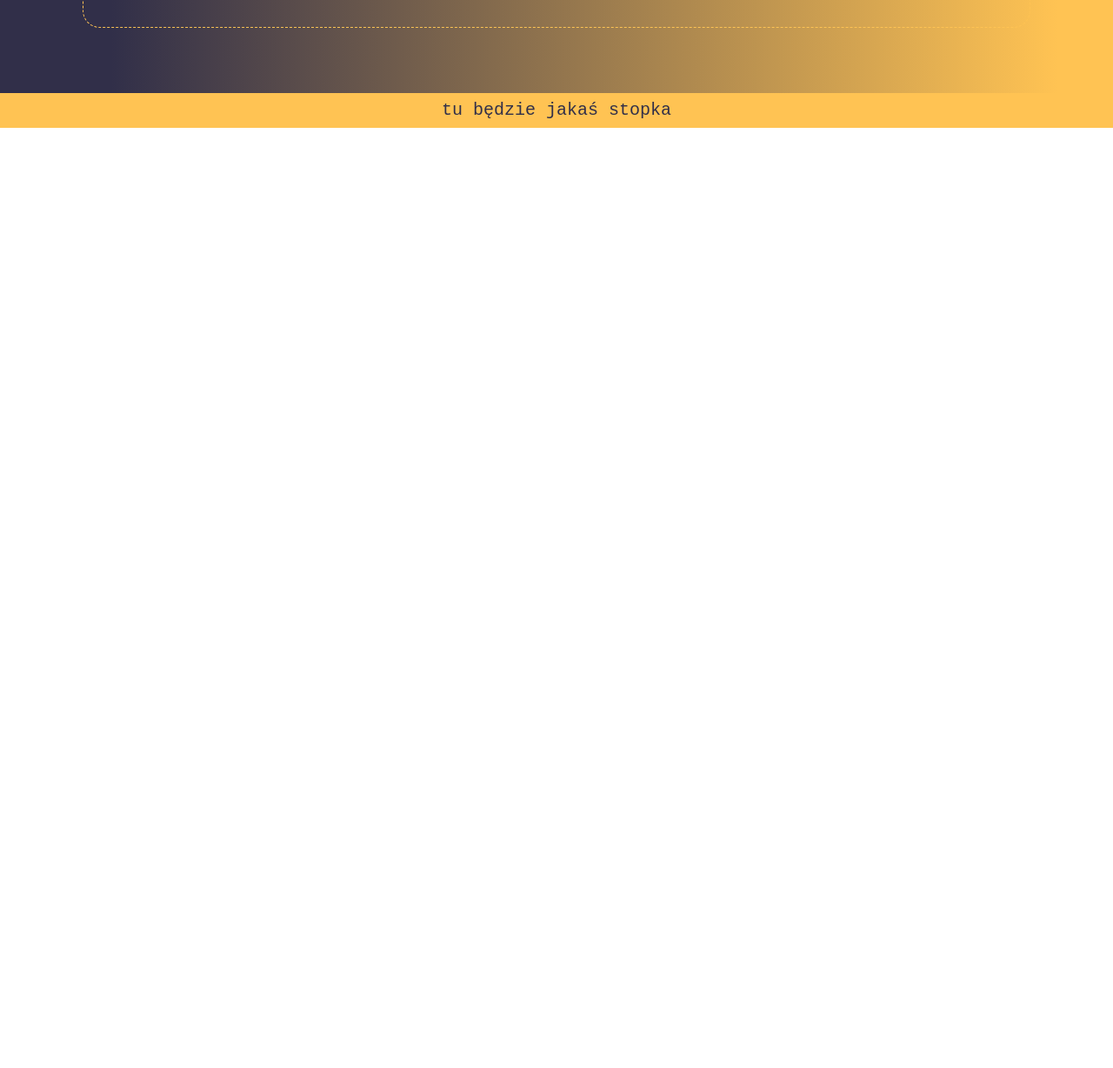
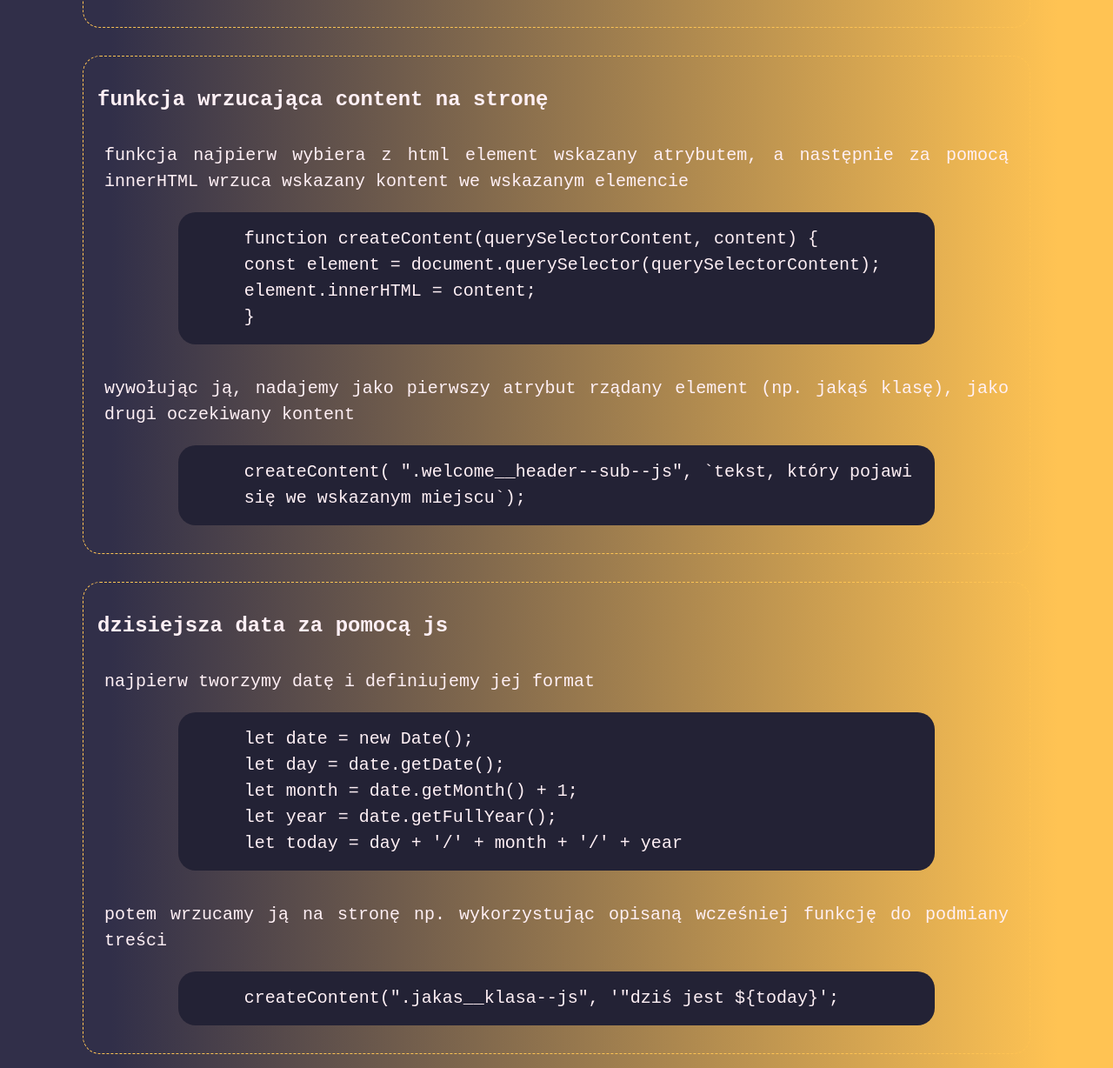
Before and after one commit to michal-krawczyk10/homepage, a website: page pages/examples.html in a window 1280 px wide. Shown: the part 892-2120 px from the top of the page at 87% size. Before the commit the page ends 1039 px from the top, so only its background shows below. Drawn offline with Linux system fonts and the light colour scheme.

Commit message:
to examples.html added desc how to add date and text to html using js

```diff
--- a/pages/examples.html
+++ b/pages/examples.html
@@ -56,6 +56,52 @@
 						ilość treści na stronie
 					</p>
 				</article>
+				<article class="article">
+					<h2 class="article__header">funkcja wrzucająca content na stronę</h2>
+					<p class="article__text">
+						funkcja najpierw wybiera z html element wskazany atrybutem, a
+						następnie za pomocą innerHTML wrzuca wskazany kontent we wskazanym
+						elemencie
+					</p>
+					<div class="code">
+						<code class="code__text code__text--left"
+							>function createContent(querySelectorContent, content) {<br />const
+							element = document.querySelector(querySelectorContent);<br />
+							element.innerHTML = content;<br />}</code
+						>
+					</div>
+					<p class="article__text">
+						wywołując ją, nadajemy jako pierwszy atrybut rządany element (np. jakąś
+						klasę), jako drugi oczekiwany kontent
+					</p>
+					<div class="code">
+						<code class="code__text code__text--left">
+							createContent( ".welcome__header--sub--js", `tekst, który pojawi się we wskazanym miejscu`);
+						</code>
+					</div>
+				</article>
+				<article class="article">
+					<h2 class="article__header">dzisiejsza data za pomocą js</h2>
+					<p class="article__text">
+						najpierw tworzymy datę i definiujemy jej format
+					</p>
+					<div class="code">
+						<code class="code__text code__text--left">
+							let date = new Date();<br />let day = date.getDate();<br />let
+							month = date.getMonth() + 1;<br />let year =
+							date.getFullYear();<br />let today = day + '/' + month + '/' +
+							year
+						</code>
+					</div>
+					<p class="article__text">
+						potem wrzucamy ją na stronę np. wykorzystując opisaną wcześniej funkcję do podmiany treści
+					</p>
+					<div class="code">
+						<code class="code__text code__text--left">
+							createContent(".jakas__klasa--js", '"dziś jest ${today}';
+						</code>
+					</div>
+				</article>
 			</section>
 		</main>
 
```
